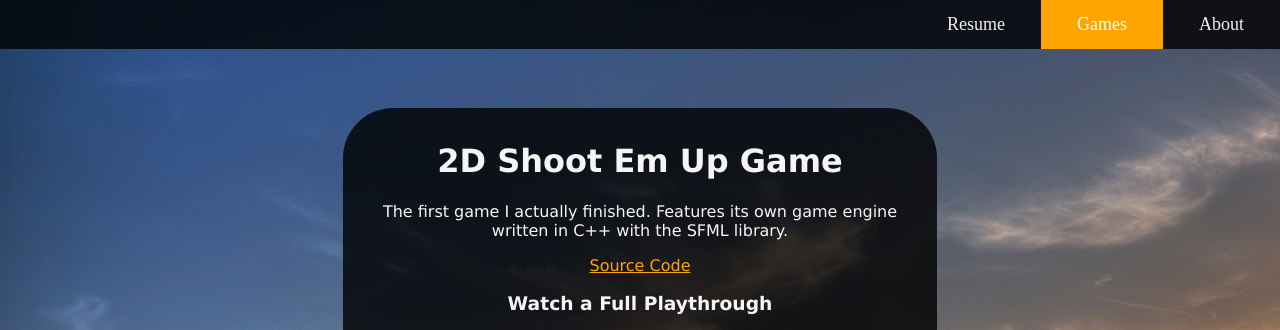
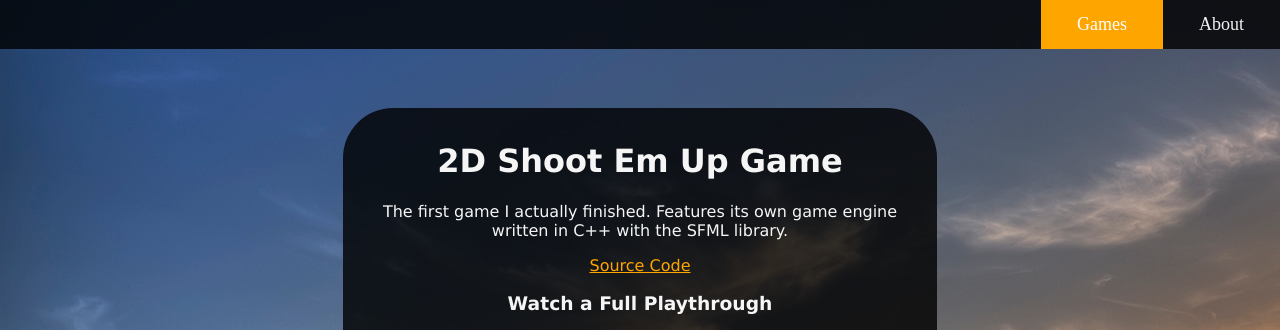
Before and after one commit to vx-c/vx-c.github.io, a plain HTML site: page games.html in a window 1280 px wide. Shown: the top 330 px of the page. Drawn offline with Linux system fonts and the light colour scheme; grey boxes are pictures that could not be loaded.

Commit message:
removed resume page

```diff
--- a/games.html
+++ b/games.html
@@ -9,7 +9,6 @@
         <div class="topnav">
             <a href="index.html">About</a>
             <a class="active" href="games.html">Games</a>
-            <a href="resume.html">Resume</a>
         </div>
 
         <div class="box">
```
Also changed, not shown: index.html (+0 -1 lines).
